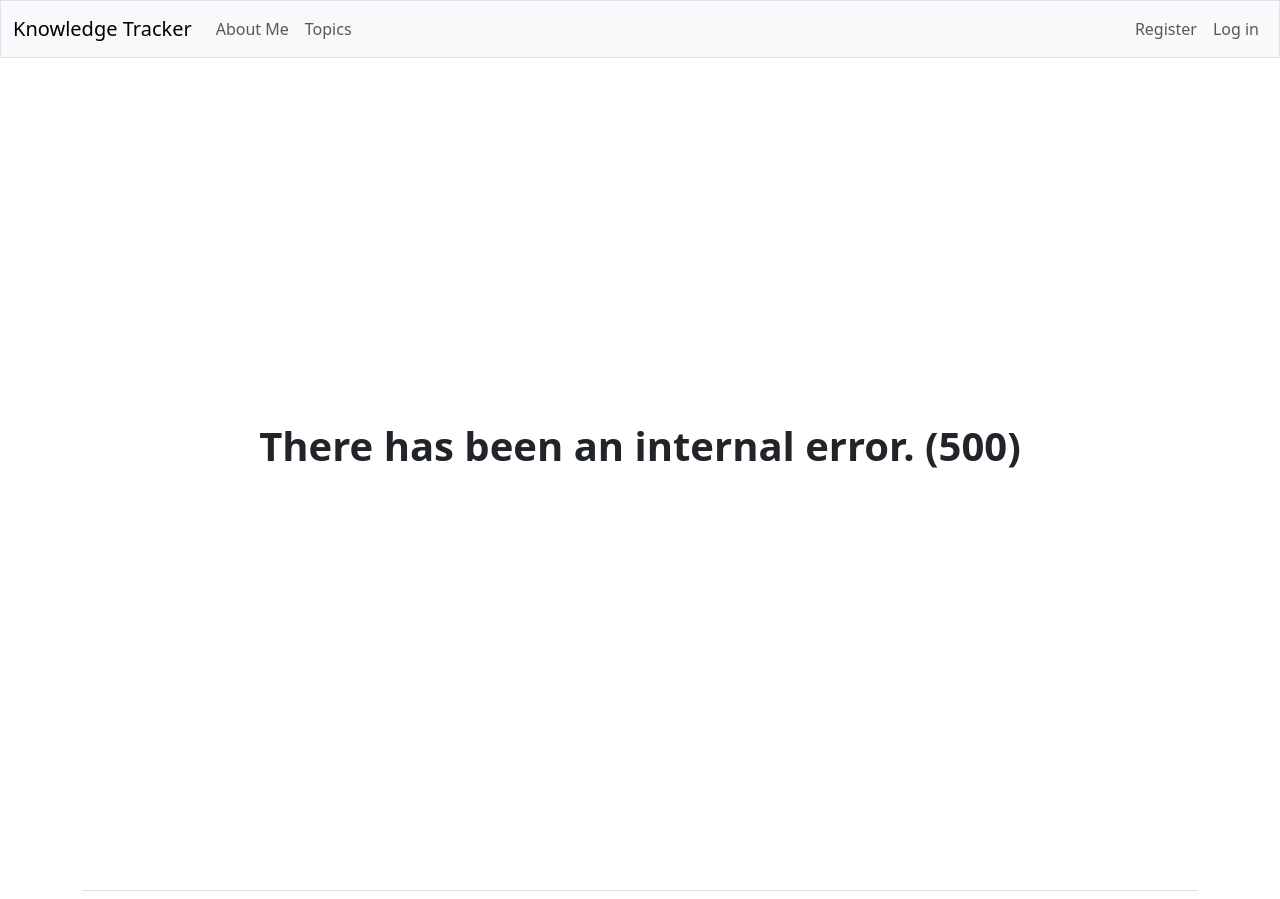
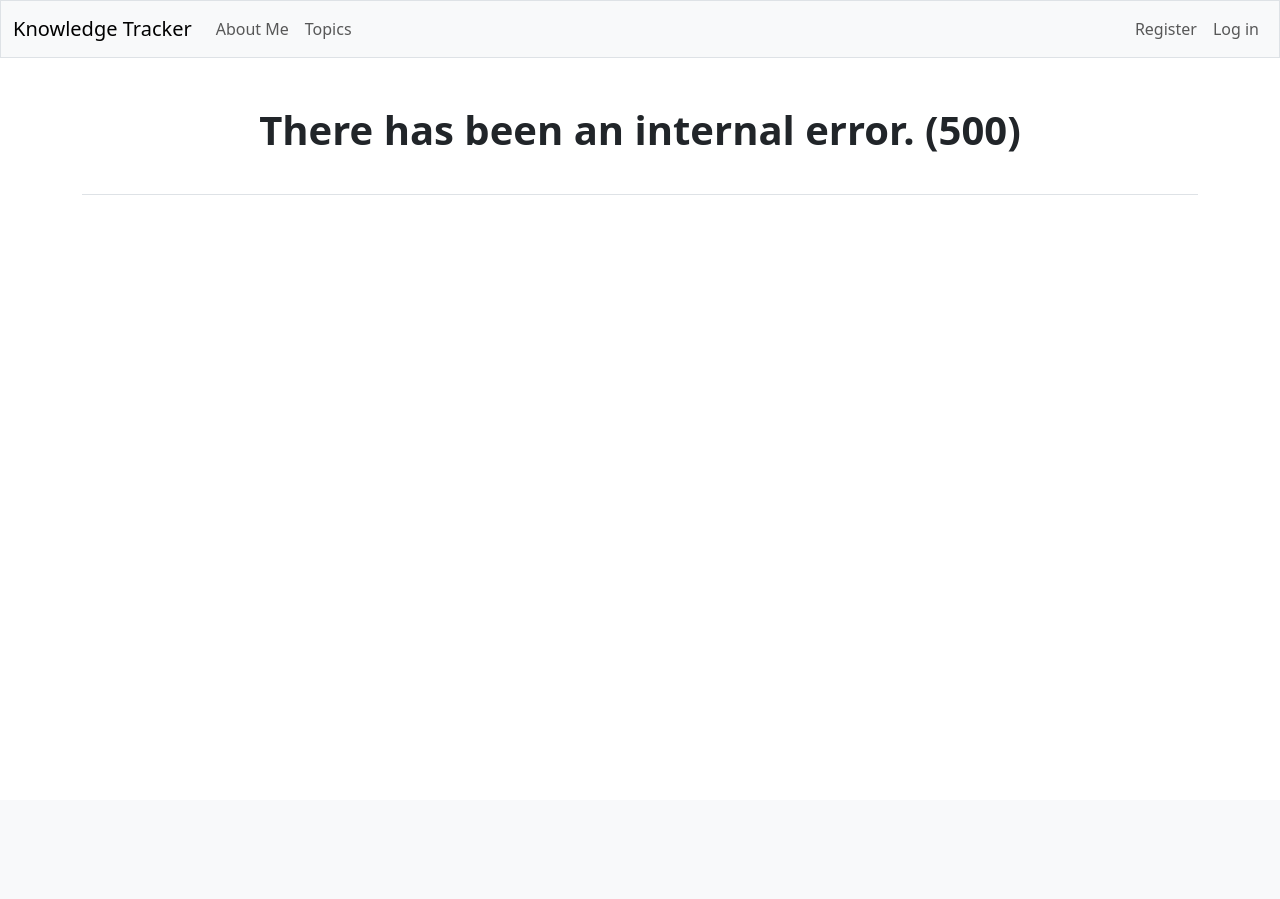
Before and after one commit to ZeroAfro/Portfolio, a Django app: template Coding/Python/Django/Learning Log/templates/500.html in a window 1280 px wide. After the commit the page ends 195 px from the top, so only its background shows below. Run offline with Django 5.2, Linux system fonts and the light colour scheme; the template is opened without the code that fills it, so the values that code supplies are empty; parts of the project's set-up code (start-up, migrations or seed data) failed here and were passed over; some libraries are stand-ins or nearby versions.

Commit message:
Adjusted error html pages
Adjusted the html coding on the 404.html and 500.html pages

```diff
--- a/Coding/Python/Django/Learning Log/templates/404.html
+++ b/Coding/Python/Django/Learning Log/templates/404.html
@@ -1,9 +1,9 @@
 {% extends "learning_logs/base.html" %}
 
 {% block page_header %}
-  <div class="container-fluid py-4 d-flex justify-content-center align-items-center" style="height: 100vh;">
+  <div class="container-fluid py-4">
     <div class="text-center">
-      <h1 class="fw-bold" style="margin-top: -60px;">The item you requested is not available. (404)</h1>
+      <h1 class="fw-bold">The item you requested is not available. (404)</h1>
     </div>
   </div>
 {% endblock page_header %}
--- a/Coding/Python/Django/Learning Log/templates/500.html
+++ b/Coding/Python/Django/Learning Log/templates/500.html
@@ -1,9 +1,9 @@
 {% extends "learning_logs/base.html" %}
 
 {% block page_header %}
-  <div class="container-fluid py-4 d-flex justify-content-center align-items-center" style="height: 100vh;">
+  <div class="container-fluid py-4">
     <div class="text-center">
-      <h1 class="fw-bold" style="margin-top: -60px;">There has been an internal error. (500)</h1>
+      <h1 class="fw-bold">There has been an internal error. (500)</h1>
     </div>
   </div>
 {% endblock page_header %}
```
